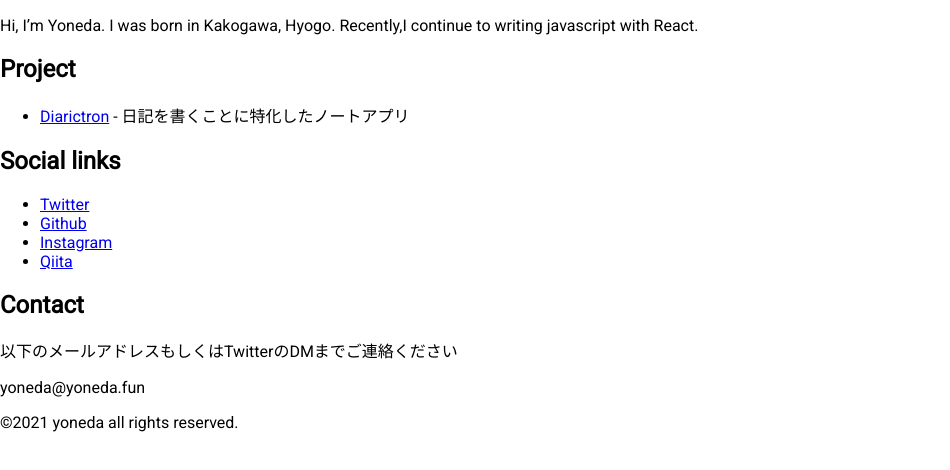
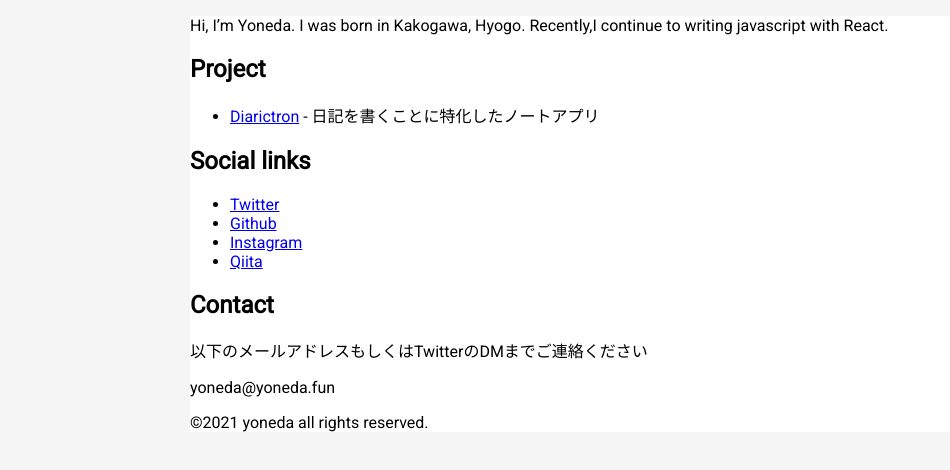
Before and after one commit to yoneda/homepage, a plain HTML site: page index.html in a window 1280 px wide. Shown: the whole page, without its empty margins (0-950 px from the left). Drawn offline with Linux system fonts and the light colour scheme.

Commit message:
[fix] add container size

```diff
--- a/index.html
+++ b/index.html
@@ -1,14 +1,13 @@
 <!DOCTYPE html>
 <html>
+
 <head>
 	<meta charset="UTF-8" />
 	<title>yoneda's page</title>
 	<link rel="preconnect" href="https://fonts.gstatic.com" />
-		<link
-			href="https://fonts.googleapis.com/css2?family=Roboto&display=swap"
-			rel="stylesheet"
-		/>
+	<link href="https://fonts.googleapis.com/css2?family=Roboto&display=swap" rel="stylesheet" />
 </head>
+
 <body>
 	<div id="container">
 		<header class="header">
@@ -34,9 +33,7 @@
 					<a href="https://github.com/yoneda" target="__blank">Github</a>
 				</li>
 				<li>
-						<a href="https://instagram.com/yonedaco" target="__blank"
-							>Instagram</a
-						>
+					<a href="https://instagram.com/yonedaco" target="__blank">Instagram</a>
 				</li>
 				<li>
 					<a href="https://qiita.com/yonedaco" target="__blank">Qiita</a>
@@ -51,6 +48,7 @@
 		</footer>
 	</div>
 </body>
+
 </html>
 
 <style>
@@ -59,19 +57,21 @@
 		font-size: 16px;
 		margin: 0px;
 		box-sizing: border-box;
+
+		background-color: #F5F5F5;
 	}
 
 	#container {
+		width: 900px;
+		margin: auto;
+		background-color: white;
 	}
 
-	.header{
-	}
+	.header {}
 
-	.main {
-	}
+	.main {}
 
-	.footer {
-	}
+	.footer {}
 
 	.fab-extended {
 		height: 48px;
```
Lines whose indentation alone changed are shown as unchanged.
